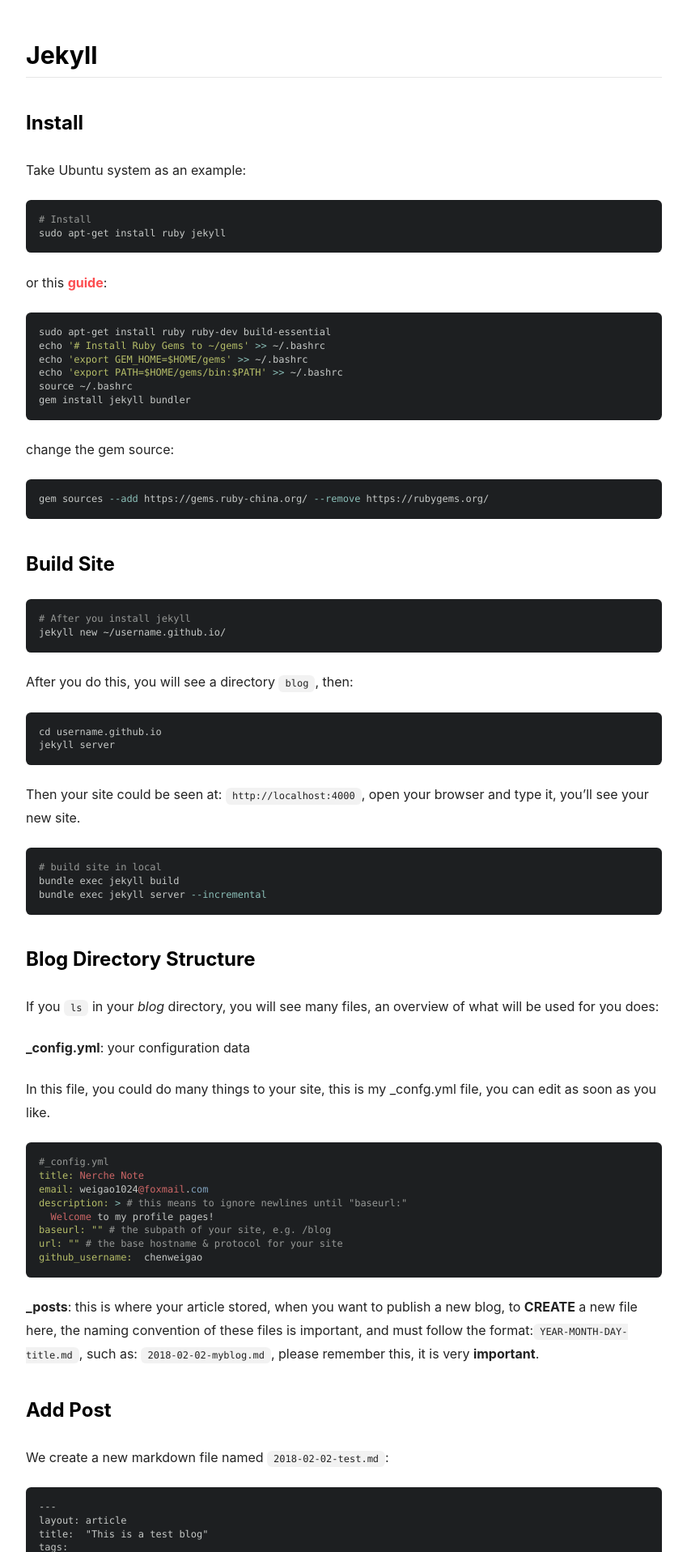
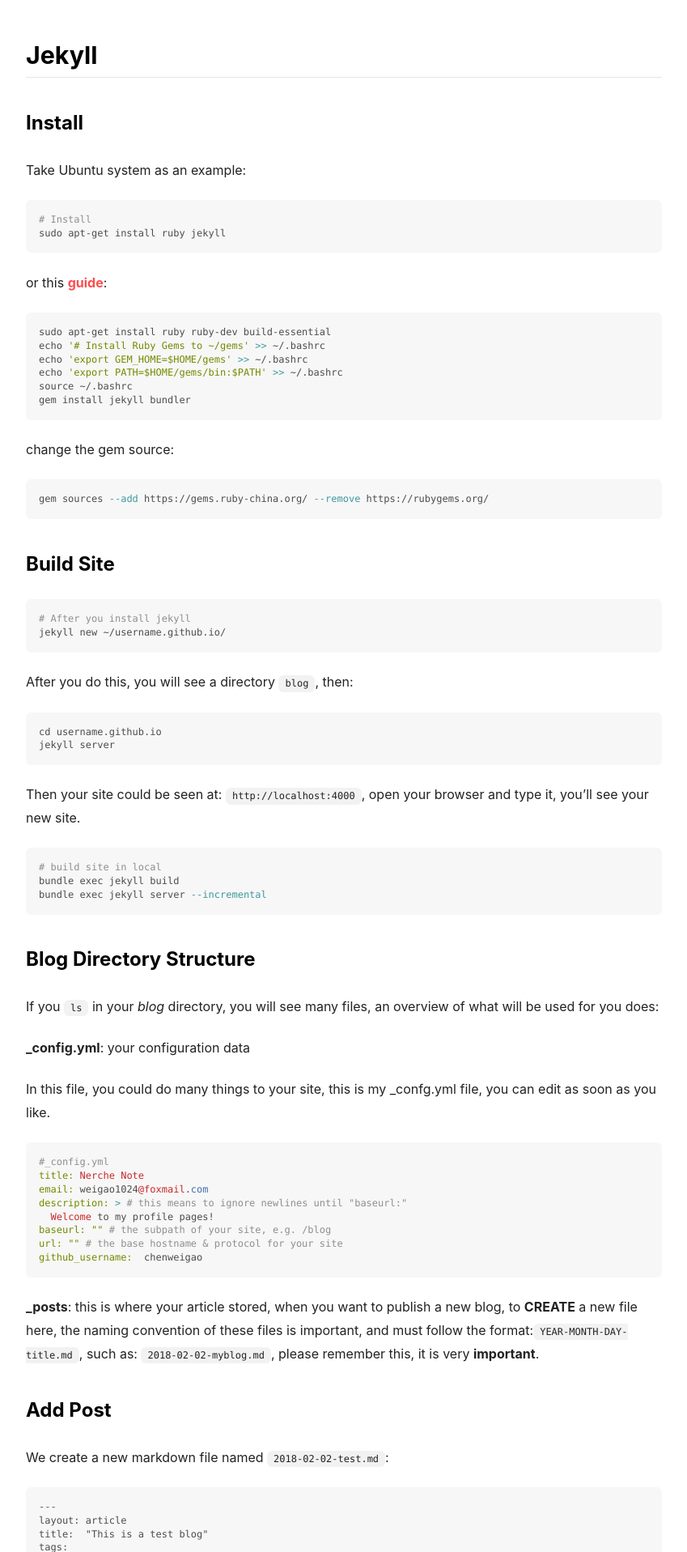
Before and after one commit to chenweigao/jekyll-blog, a Jekyll site: the page built from blog/_posts/2018-02-02-jekyll.md, in a window 1280 px wide. Shown: the part 580-2497 px from the top of the page at 81% size, without its empty margins (105-954 px from the left). Built offline with Jekyll 4.4.1, drawn with Linux system fonts in a browser that asks for light colours; nearby versions of some CDN libraries.

Commit message:
update themes to default

```diff
--- a/_config.yml
+++ b/_config.yml
@@ -17,7 +17,7 @@
 ## => Site Settings
 ##############################
 text_skin: default # "default" (default), "dark", "forest", "ocean", "chocolate", "orange"
-highlight_theme: tomorrow-night # "default" (default), "tomorrow", "tomorrow-night", "tomorrow-night-eighties", "tomorrow-night-blue", "tomorrow-night-bright"
+highlight_theme: default # "default" (default), "tomorrow", "tomorrow-night", "tomorrow-night-eighties", "tomorrow-night-blue", "tomorrow-night-bright"
 url     : https://www.weigao.cc
 baseurl :
 title   : weigao.cc
--- a/_data/variables.yml
+++ b/_data/variables.yml
@@ -1,6 +1,6 @@
 default:
   text_skin: default
-  highlight_theme: tomorrow-night
+  highlight_theme: default
   lang: en
   paths:
     root: /
```
